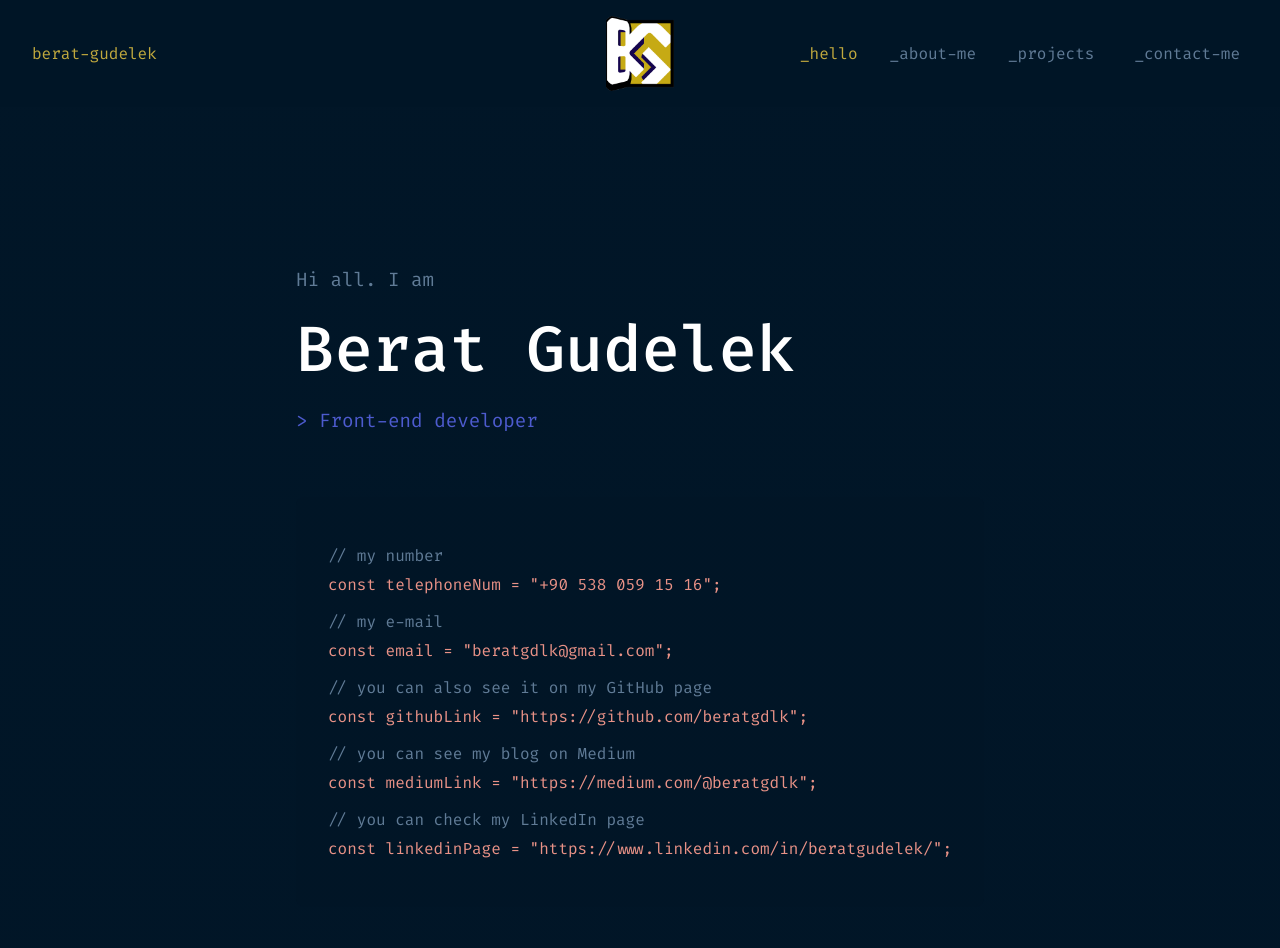
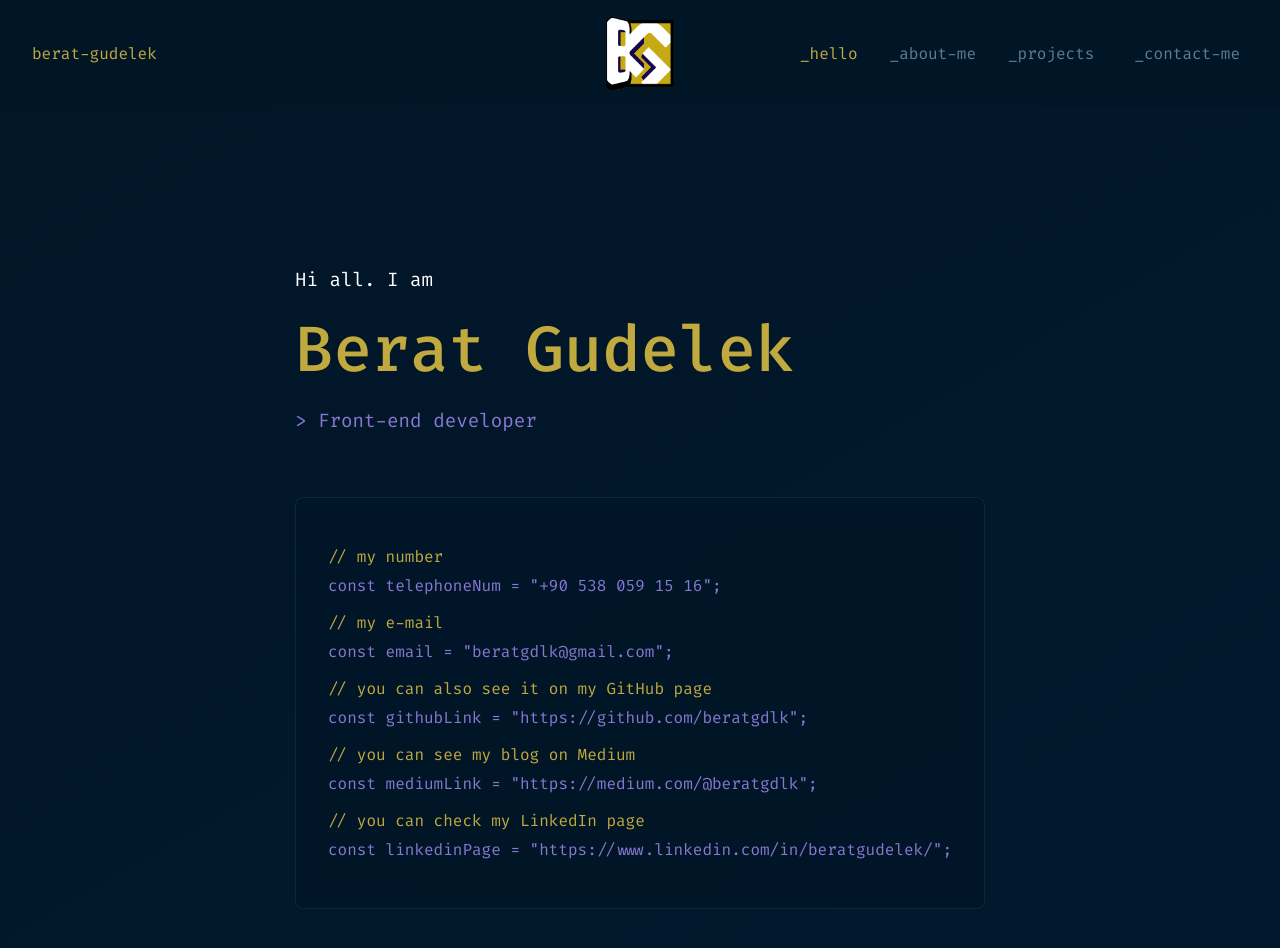
Before and after one commit to beratgdlk/bg-portfolio, a React (Vite) app: page / in a window 1280 px wide. Shown: the top 948 px of the page. Built offline with nearby package versions, Linux system fonts and the light colour scheme.

Commit message:
main.scss Terminal.scss

```diff
--- a/src/components/Terminal/Terminal.scss
+++ b/src/components/Terminal/Terminal.scss
@@ -5,12 +5,12 @@
   background: linear-gradient(
     150deg,
     rgba(1, 22, 39, 0.95) 0%,
-    rgba(1, 22, 39, 0.85) 100%
+    rgba(2, 26, 48, 0.85) 100%
   );
   min-height: 100vh;
   display: flex;
   flex-direction: column;
-  color: #fff;
+  color: #A9B1D6;
   padding: 2rem;
 
   &__content {
@@ -20,7 +20,7 @@
     padding: 0 2rem;
 
     .intro-text {
-      color: #607B96;
+      color: #ffffff;
       font-size: 1.2rem;
       margin-bottom: 1rem;
     }
@@ -29,28 +29,35 @@
       font-size: 4rem;
       margin: 1rem 0;
       font-weight: 500;
+      color: #C0A93E;
     }
 
     .title {
-      color: #4D5BCE;
+      color: #8778d1;
       margin-bottom: 4rem;
       font-size: 1.2rem;
     }
 
     .contact-info {
-      background: rgba(1, 22, 39, 0.4);
+      background: rgba(1, 22, 39, 0.75);
       padding: 2rem;
       border-radius: 8px;
+      backdrop-filter: blur(8px);
+      border: 1px solid rgba(121, 192, 255, 0.1);
 
       .comment {
-        color: #607B96;
+        color: #C0A93E;
         margin-top: 1rem;
       }
 
       .const {
-        color: #E99287;
+        color: #8778d1;
         margin: 0.5rem 0 1rem;
         font-family: 'Fira Code', monospace;
+
+        & + p {
+          color: #C0A93E;
+        }
       }
     }
   }
--- a/src/styles/main.scss
+++ b/src/styles/main.scss
@@ -10,6 +10,11 @@
 body {
   font-family: $font-family-base;
   font-size: $font-size-base;
-  background-color: $background-dark;
+  background: linear-gradient(
+    150deg,
+    #011627 0%,        // codeSTACKr ana arka plan
+    #010D18 100%       // Daha koyu ton
+  );
   color: $text-color;
+  min-height: 100vh;
 }
```
